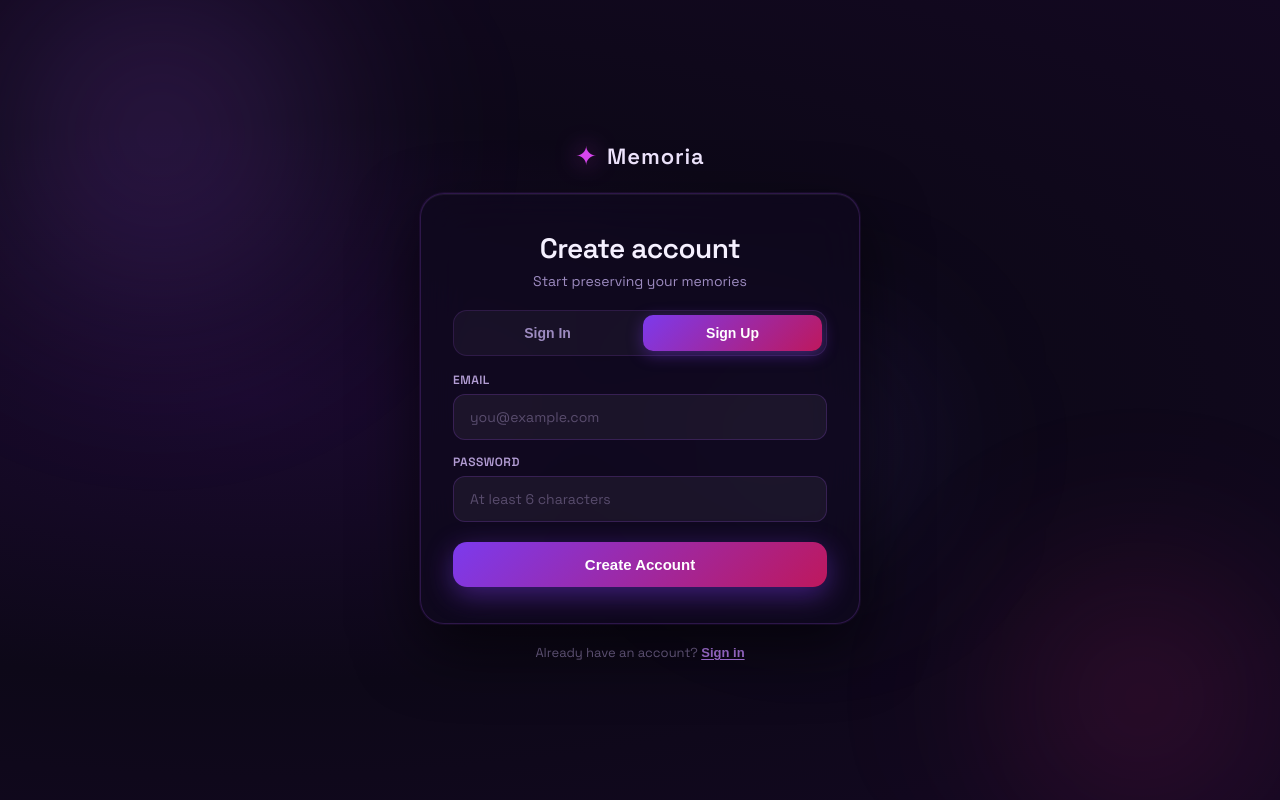
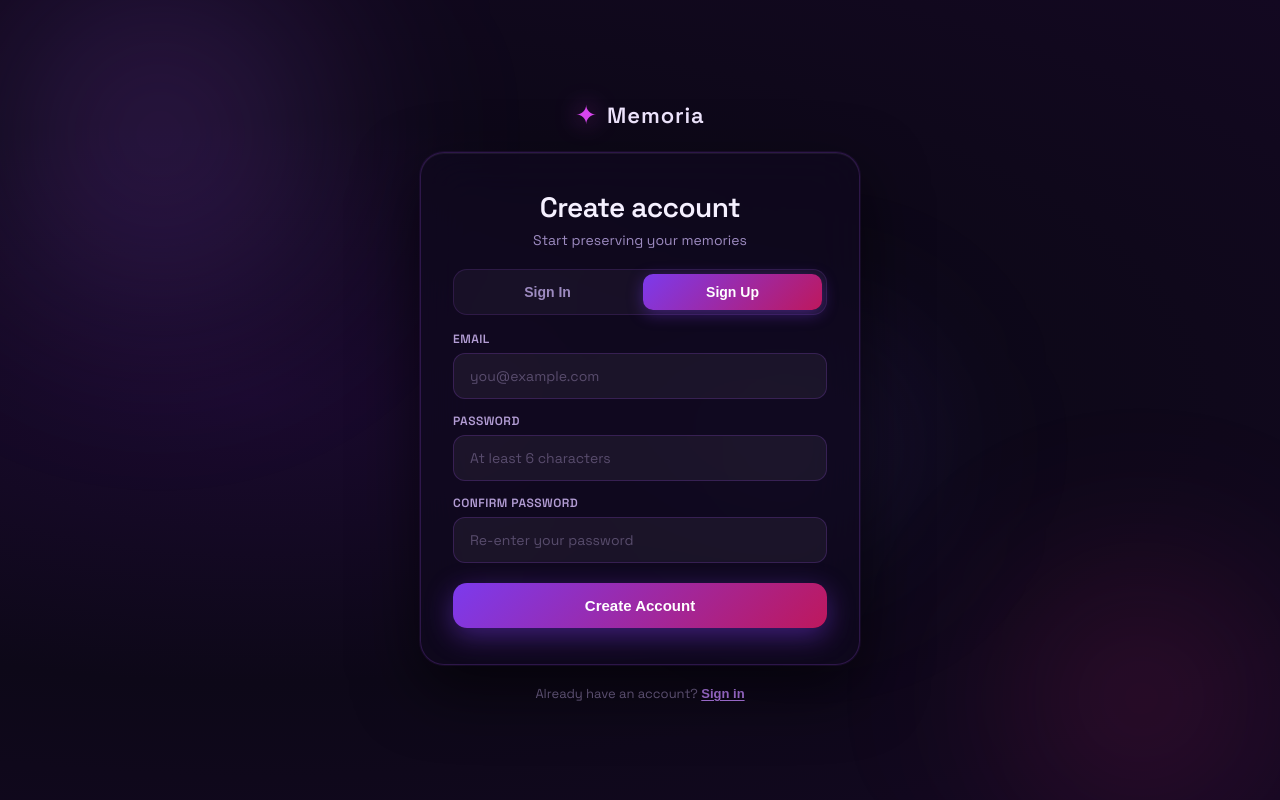
Before and after one commit to PeamPhurinat/MemoriaArchive, a React (Create React App) app: page /auth in a window 1280 px wide. Both pictures are taken after a click on the button "Sign Up". Built offline with nearby package versions, Linux system fonts and the light colour scheme; no server answers.

Commit message:
Add confirm password

```diff
--- a/src/pages/AuthPage.jsx
+++ b/src/pages/AuthPage.jsx
@@ -8,6 +8,7 @@ const AuthPage = () => {
   const [mode, setMode] = useState("signin");
   const [email, setEmail] = useState("");
   const [password, setPassword] = useState("");
+  const [confirmPassword, setConfirmPassword] = useState("");
   const [submitting, setSubmitting] = useState(false);
   const [error, setError] = useState("");
   const [message, setMessage] = useState("");
@@ -30,6 +31,12 @@ const AuthPage = () => {
     setSubmitting(true);
     setError("");
     setMessage("");
+
+    if (mode === "signup" && password !== confirmPassword) {
+      setError("Passwords do not match.");
+      setSubmitting(false);
+      return;
+    }
 
     try {
       if (mode === "signin") {
@@ -78,14 +85,14 @@ const AuthPage = () => {
             <button
               type="button"
               className={`ma-auth-mode ${mode === "signin" ? "active" : ""}`}
-              onClick={() => setMode("signin")}
+              onClick={() => { setMode("signin"); setConfirmPassword(""); setError(""); }}
             >
               Sign In
             </button>
             <button
               type="button"
               className={`ma-auth-mode ${mode === "signup" ? "active" : ""}`}
-              onClick={() => setMode("signup")}
+              onClick={() => { setMode("signup"); setConfirmPassword(""); setError(""); }}
             >
               Sign Up
             </button>
@@ -120,6 +127,23 @@ const AuthPage = () => {
                 placeholder="At least 6 characters"
               />
             </div>
+
+            {mode === "signup" && (
+              <div className="ma-auth-field">
+                <label className="ma-auth-label" htmlFor="auth-confirm-password">Confirm Password</label>
+                <input
+                  id="auth-confirm-password"
+                  className="ma-auth-input"
+                  type="password"
+                  required
+                  minLength={6}
+                  autoComplete="new-password"
+                  value={confirmPassword}
+                  onChange={(event) => setConfirmPassword(event.target.value)}
+                  placeholder="Re-enter your password"
+                />
+              </div>
+            )}
           </div>
 
           {(error || authError) ? <p className="ma-auth-error">{error || authError}</p> : null}
@@ -142,7 +166,7 @@ const AuthPage = () => {
           <button
             type="button"
             className="ma-auth-footer-link"
-            onClick={() => setMode(mode === "signin" ? "signup" : "signin")}
+            onClick={() => { setMode(mode === "signin" ? "signup" : "signin"); setConfirmPassword(""); setError(""); }}
           >
             {mode === "signin" ? "Sign up" : "Sign in"}
           </button>
```
